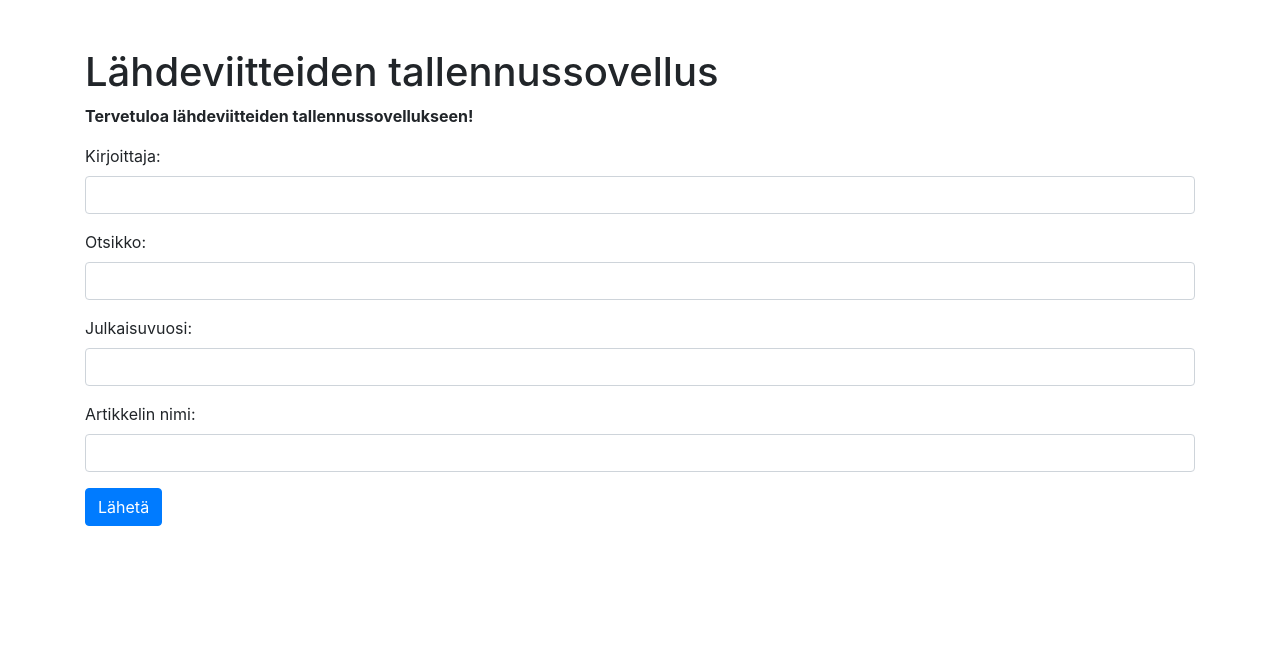
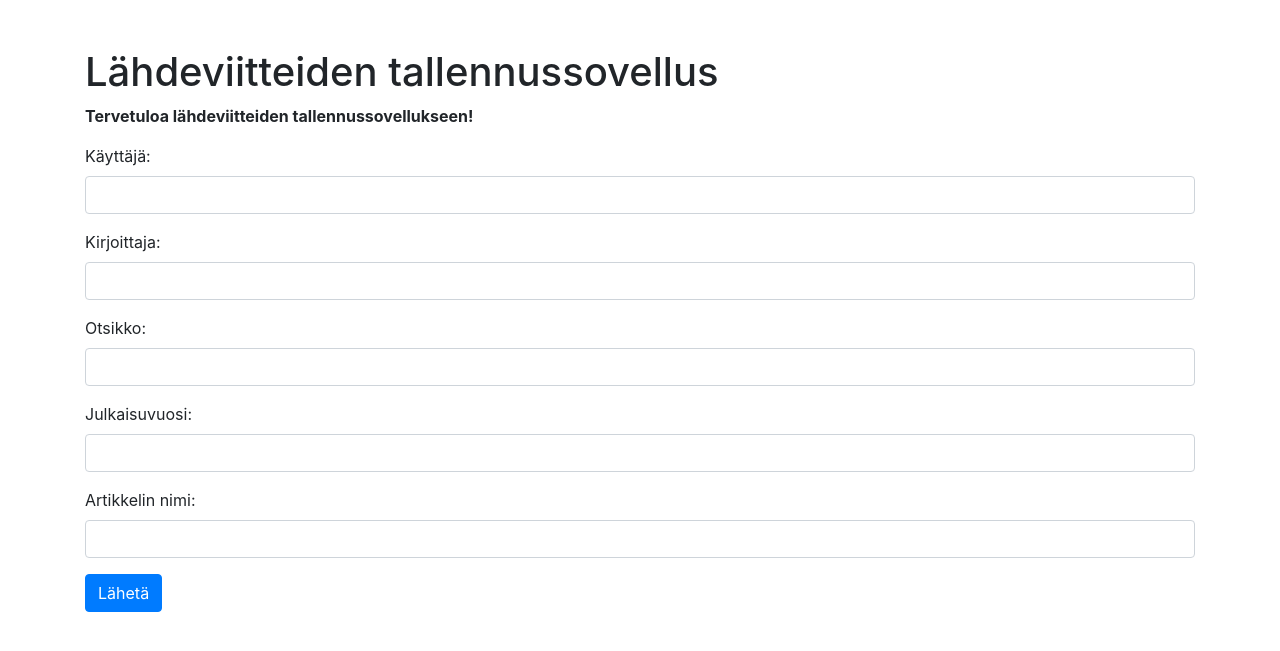
Before and after one commit to asvorg/ohtu-miniprojekti, a Flask app: page / in a window 1280 px wide. Shown: the top 651 px of the page. Run offline with Flask 3, Linux system fonts and the light colour scheme; some libraries are stand-ins or nearby versions.

Commit message:
käyttäjä sarakkeen lisääminen

```diff
--- a/src/frontend/templates/index.html
+++ b/src/frontend/templates/index.html
@@ -14,6 +14,11 @@
 
     <form action="/result" method="POST">
         <div class="form-group">
+            <label for="Käyttäjä">Käyttäjä:</label>
+            <input type="text" class="form-control" name="Käyttäjä" required>
+        </div>
+
+         <div class="form-group">
             <label for="Kirjoittaja">Kirjoittaja:</label>
             <input type="text" class="form-control" name="Kirjoittaja" required>
         </div>
```
